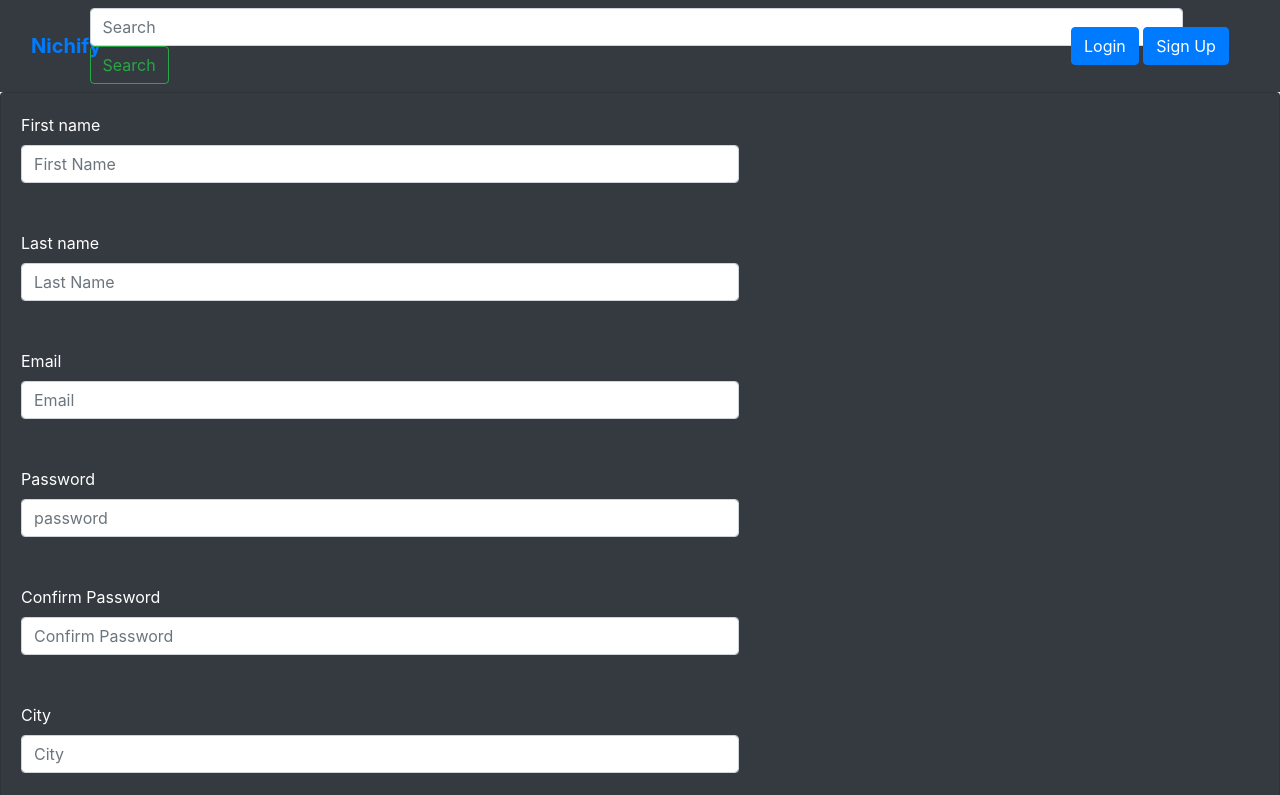
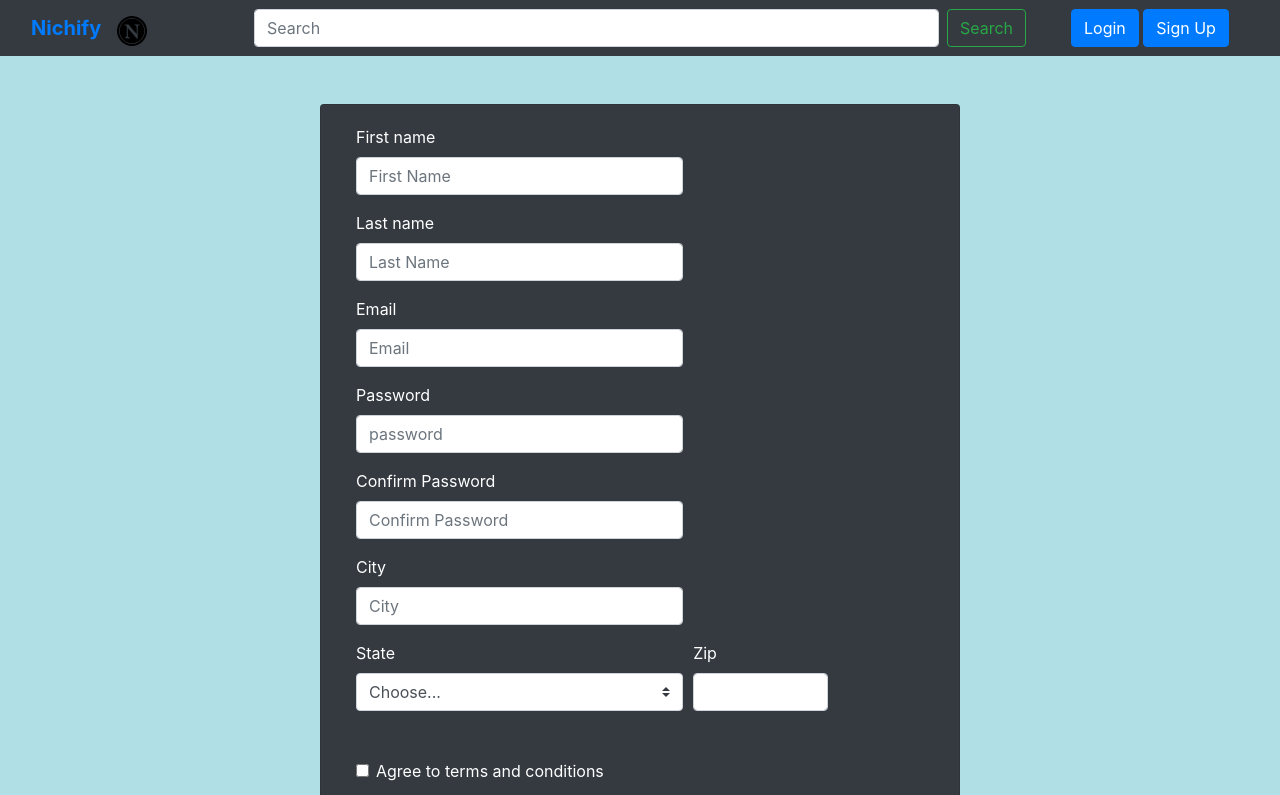
Before and after one commit to itsdhaliwal/nichify, a React (Create React App) app: page /#/SignUp in a window 1280 px wide. Shown: the top 795 px of the page. Built offline with nearby package versions, Linux system fonts and the light colour scheme.

Commit message:
sign up and login pages customize

```diff
--- a/src/component/App.js
+++ b/src/component/App.js
@@ -20,7 +20,7 @@ class App extends Component {
 render(){
   return (
     <Router basename="/">
-      <div>
+      <div style={{minHeight:"100vh"}}>
         <Navbar/>
       <Switch>
         <Route path="/SignUp">
--- a/src/component/Login.js
+++ b/src/component/Login.js
@@ -4,18 +4,25 @@ class Login extends Component {
 
     render() {
         return (
-
-    <div class="card text-white bg-dark mb-3">
+            <div className="d-flex pt-5 justify-content-center" style={{backgroundColor:"powderblue", height:"40vh"}}>
+                <div class="card col-6 text-white bg-dark mb-3">
                     <div class="card-body">
-    <div class="col-md-7 mb-5">
+                        <form className="bg-color:dark">
+                        <div class="form-row">
+                            <div class="col-md-7 mb-3">
                             <label for="validationDefault02">Email</label>
                             <input type="email" class="form-control" id="validationDefault02" placeholder="Email" required></input>
                             </div>
-<div class="col-md-7 mb-5">
+                            <div class="col-md-7 mb-3">
                             <label for="validationDefault02">Password</label>
                             <input type="password" class="form-control" id="validationDefault02" placeholder="password" required></input>
                             </div>
+                        </div>
+                        <div className="d-flex justify-content-center">
                         <button class="btn btn-outline-primary" type="submit">Login</button>
+                        </div>
+                        </form>
+                    </div>
                 </div>
             </div>
         )
--- a/src/component/SignUp.js
+++ b/src/component/SignUp.js
@@ -3,34 +3,35 @@ class SignUp extends Component {
 
     render() {
         return(
-            <div class="card text-white bg-dark mb-3">
+          <div className="d-flex pt-5 justify-content-center" style={{backgroundColor:"powderblue", height:"95vh"}}>
+            <div class="card col-6 text-white bg-dark mb-3">
   <div class="card-body">
 
   <form className="bg-color:dark">
   <div class="form-row">
-    <div class="col-lg-7 mb-5">
+    <div class="col-lg-7 mb-3">
       <label for="validationDefault01">First name</label>
       <input type="text" class="form-control" id="validationDefault01" placeholder="First Name" required></input>
     </div>
-    <div class="col-md-7 mb-5">
+    <div class="col-md-7 mb-3">
       <label for="validationDefault02">Last name</label>
       <input type="text" class="form-control" id="validationDefault02" placeholder="Last Name" required></input>
     </div>
-    <div class="col-md-7 mb-5">
+    <div class="col-md-7 mb-3">
       <label for="validationDefault02">Email</label>
       <input type="email" class="form-control" id="validationDefault02" placeholder="Email" required></input>
     </div>
-    <div class="col-md-7 mb-5">
+    <div class="col-md-7 mb-3">
       <label for="validationDefault02">Password</label>
       <input type="password" class="form-control" id="validationDefault02" placeholder="password" required></input>
     </div>
-    <div class="col-md-7 mb-5">
+    <div class="col-md-7 mb-3">
       <label for="validationDefault02">Confirm Password</label>
       <input type="password" class="form-control" id="validationDefault02" placeholder="Confirm Password" required></input>
     </div>
   </div>
   <div class="form-row">
-    <div class="col-md-7 mb-5">
+    <div class="col-md-7 mb-3">
       <label for="validationDefault03">City</label>
       <input type="text" class="form-control" id="validationDefault03" placeholder="City"required></input>
     </div>
@@ -87,11 +88,13 @@ class SignUp extends Component {
       </label>
     </div>
   </div>
-
+  <div className="d-flex justify-content-center">
   <button class="btn btn-outline-primary" type="submit">Sign Up</button>
+  </div>
 </form>
 
   </div>
+</div>
 </div>
         )
     }
--- a/src/component/navbar.js
+++ b/src/component/navbar.js
@@ -2,7 +2,7 @@ import React,{ Component } from "react";
 import {Link} from "react-router-dom"
 import "bootstrap/dist/css/bootstrap.min.css";
 import "bootstrap/dist/js/bootstrap.bundle.min.js";
-
+import logo from "./logo.svg"
 class Navbar extends Component {
 
     render() {
@@ -11,16 +11,20 @@ class Navbar extends Component {
           <nav className="navbar navbar-expand-lg navbar-Dark bg-dark">
             <div className="col-2">
               <a class="navbar-brand" href="#"><b>Nichify</b></a>
+              <img src={logo} style={{height:"30px"}}></img>
             </div>
             <div class="col-8 d-flex justify-content-center">
-              <form class="form-inline">
-                <input class="form-control mr-sm-2" type="search" size="100" placeholder="Search" aria-label="Search"></input>
-                <button class="btn btn-outline-success my-2 my-sm-0" type="submit">Search</button>
+              <form class="form-inline col-12">
+                <input class="form-control mr-sm-2 flex-grow-1" type="search" placeholder="Search" aria-label="Search"></input>
+                <button class="btn btn-outline-success  my-2 my-sm-0 " type="submit">Search</button>
               </form>
               </div>
               <div className="col-2 justify-content-center justify-content-sm-end">
                 <Link to="/login" className="btn btn-primary">Login</Link>
                 <a> </a>
+                <a>
+
+                </a>
                 <Link to="/SignUp"className="btn btn-primary">Sign Up</Link>
               </div>
               </nav>
```
Lines whose indentation alone changed are shown as unchanged.
